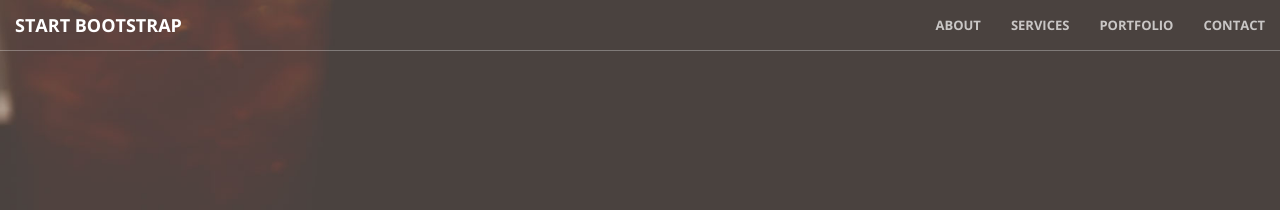
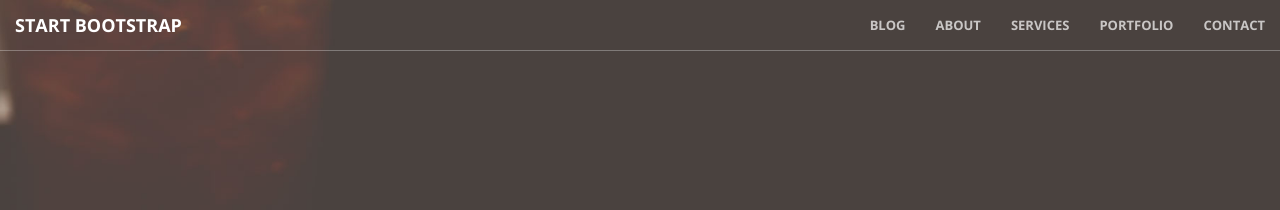
Before and after one commit to sergeychernyshev/cloudcannon_test, a Jekyll site: the page built from index.html, in a window 1280 px wide. Shown: the top 210 px of the page. Built offline with Jekyll 4.4.1, drawn with Linux system fonts in a browser that asks for light colours.

Commit message:
Added blog

```diff
--- a/_includes/nav.html
+++ b/_includes/nav.html
@@ -14,6 +14,9 @@
     <!-- Collect the nav links, forms, and other content for toggling -->
     <div class="collapse navbar-collapse" id="bs-example-navbar-collapse-1">
       <ul class="nav navbar-nav navbar-right">
+        <li {% if page.url == '/blog.html' %} class="active"{% endif %}>
+          <a href="/blog.html">Blog</a>
+        </li>
         <li {% if page.url == '/about.html' %} class="active"{% endif %}>
           <a href="/about.html">About</a>
         </li>
```
Also changed, not shown: 1 other file.
